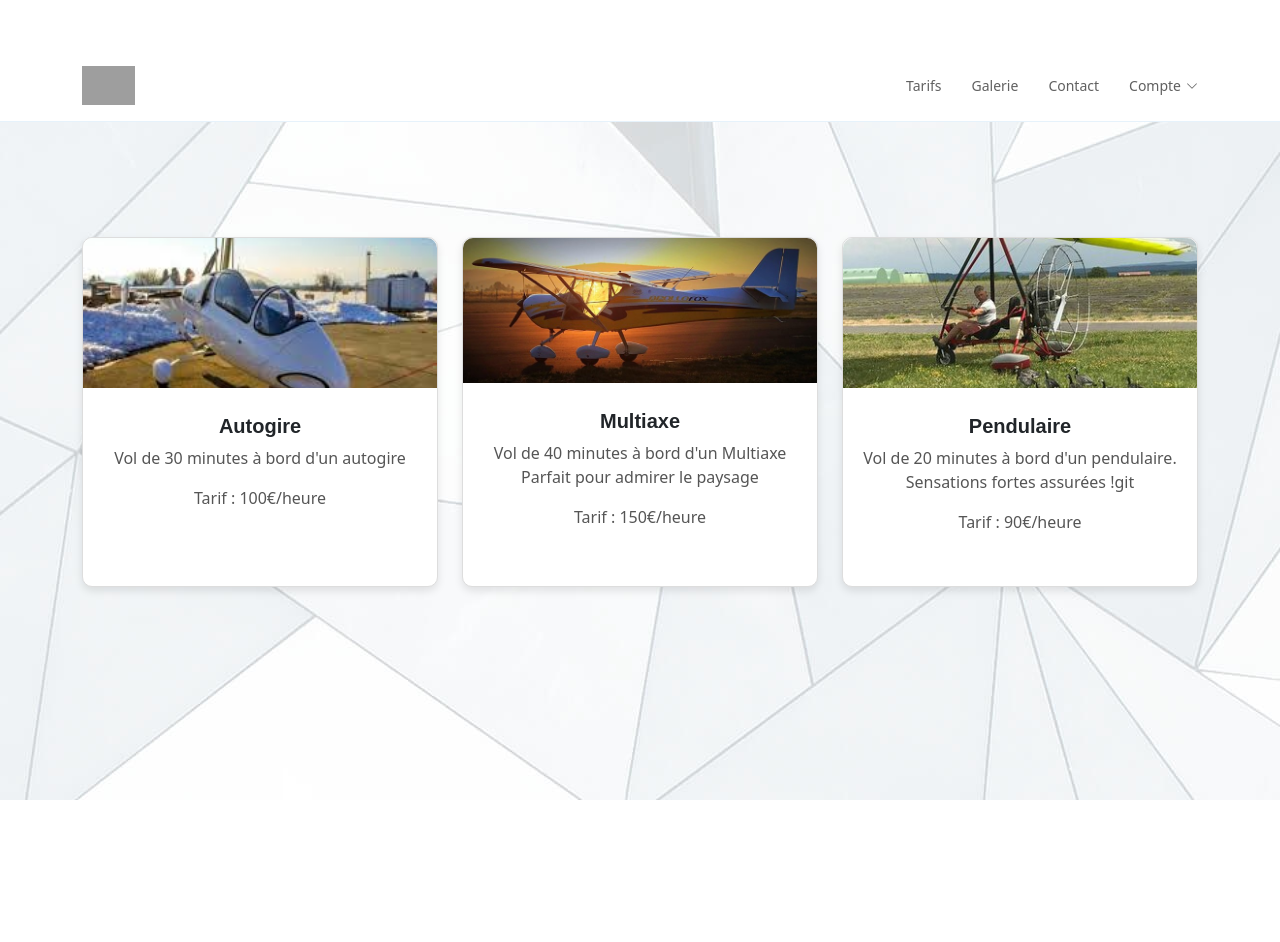
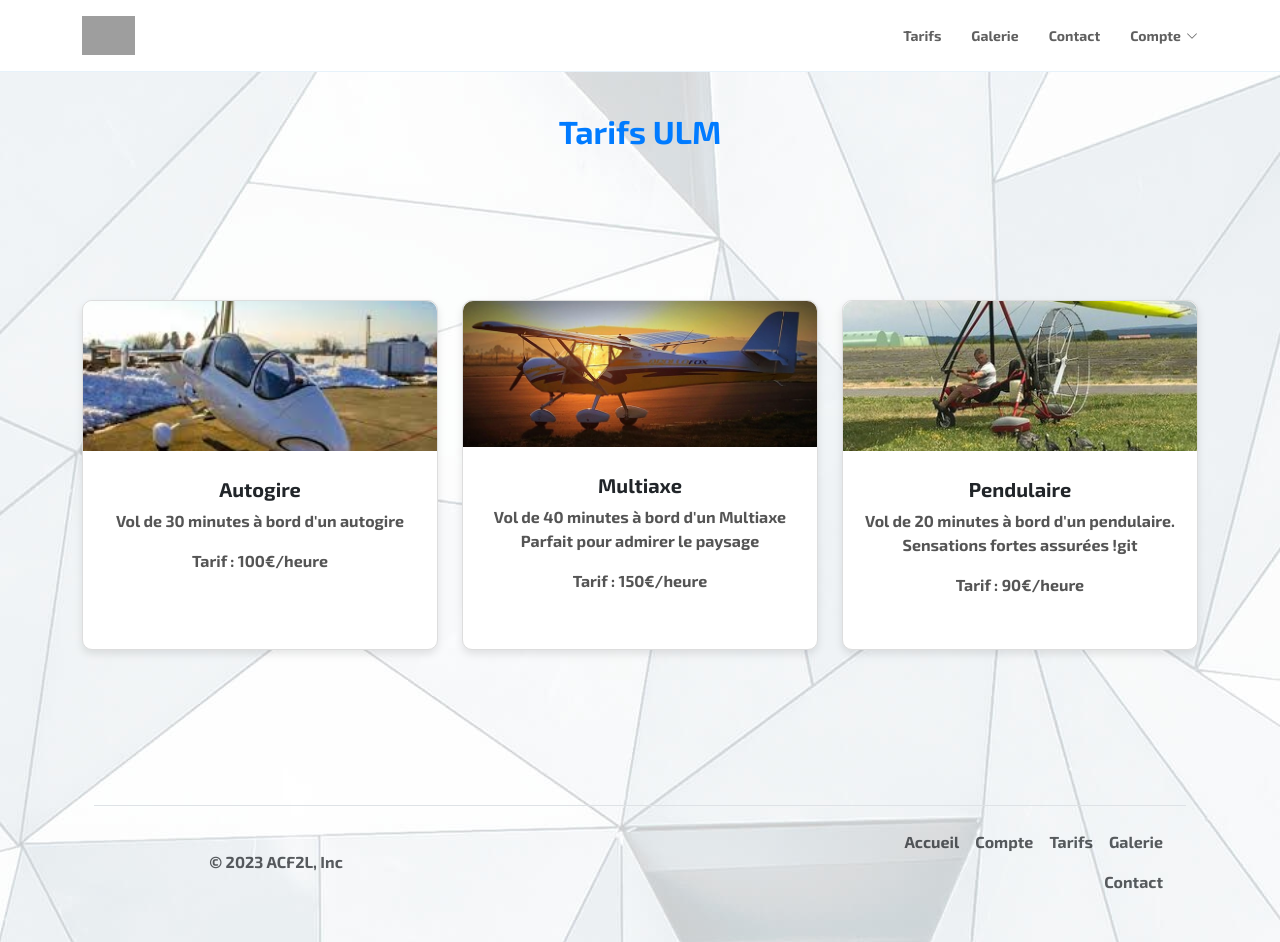
Before and after one commit to Karlitooo03/SAE303, a PHP site: page /tarifs.html in a window 1280 px wide. Before the commit the page ends 800 px from the top, so only its background shows below. Run offline with PHP 8.4, Linux system fonts and the light colour scheme; grey boxes are pictures that could not be loaded.

Commit message:
nav + quelque changement index

```diff
--- a/assets/css/tarifs.css
+++ b/assets/css/tarifs.css
@@ -1,15 +1,16 @@
+@import url('https://fonts.googleapis.com/css2?family=Exo+2:wght@700&display=swap');
+
 body {
     background-color: #f8f9fa;
     background-image: url("/SAE303/assets/img/hero-bg.jpg");
-  }
-
-  .container {
-    text-align: center;
-    margin-top: 50px;
+    overflow-y: hidden;
+    font-family: 'Exo 2', sans-serif;
+    color: #444444;
   }
 
   h2 {
     color: #007bff;
+    margin-top:10%;
   }
 
   .card {
@@ -20,6 +21,7 @@ body {
     margin-bottom: 20px;
     height: 350px;
     transition: transform 0.2s;
+    margin-bottom: 30%;
   }
 
   .card:hover {
@@ -41,6 +43,9 @@ body {
   .card-text {
     color: #555;
   }
+
+
+
 
 
   a {
--- a/tarifs.html
+++ b/tarifs.html
@@ -15,9 +15,13 @@
   <link rel="stylesheet" href="assets/css/tarifs.css">
   <title>ULM Catalogue</title>
 </head>
+
+
+
+<body>
   <header id="header" class="fixed-top">
     <div class="container d-flex align-items-center justify-content-between">
-      <a href="index.html" class="logo"><img src="ressources/images/logo303.svg" class="img-fluid"></a>
+      <a href="index.php" class="logo"><img src="ressources/images/logo303.svg" class="img-fluid"></a>
 
       <nav id="navbar" class="navbar">
         <ul>
@@ -35,9 +39,9 @@
         </ul>
         <i class="bi bi-list mobile-nav-toggle"></i>
       </nav>
+
     </div>
   </header>
-<body>
 
   <div class="container text-center mt-5">
     <h2>Tarifs ULM</h2>
@@ -78,6 +82,19 @@
       </div>
     </div>
 
+    <div class="container">
+      <footer class="d-flex flex-wrap justify-content-between align-items-center py-3 my-4 border-top">
+        <p class="col-md-4 mb-0 text-body-secondary">© 2023 ACF2L, Inc</p>
+        <ul class="nav col-md-4 justify-content-end">
+          <li class="nav-item"><a href="index.html" class="nav-link px-2 text-body-secondary">Accueil</a></li>
+          <li class="nav-item"><a href="#" class="nav-link px-2 text-body-secondary">Compte</a></li>
+          <li class="nav-item"><a href="#" class="nav-link px-2 text-body-secondary">Tarifs</a></li>
+          <li class="nav-item"><a href="galerie.html" class="nav-link px-2 text-body-secondary">Galerie</a></li>
+          <li class="nav-item"><a href="contact.html" class="nav-link px-2 text-body-secondary">Contact</a></li>
+        </ul>
+      </footer>
+    </div>
+
     <div id="preloader"></div>
   <a href="#" class="back-to-top d-flex align-items-center justify-content-center"><i class="bi bi-arrow-up-short"></i></a>
 
```
Also changed, not shown: galerie.html (+0 -15 lines), index.php (+1 -70 lines). Lines whose indentation alone changed are shown as unchanged.
